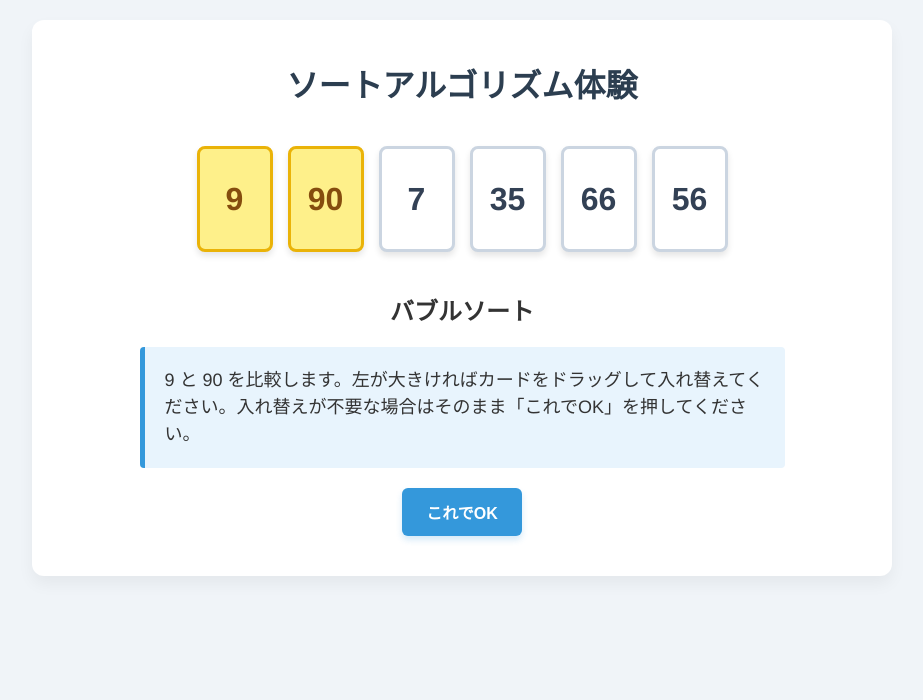
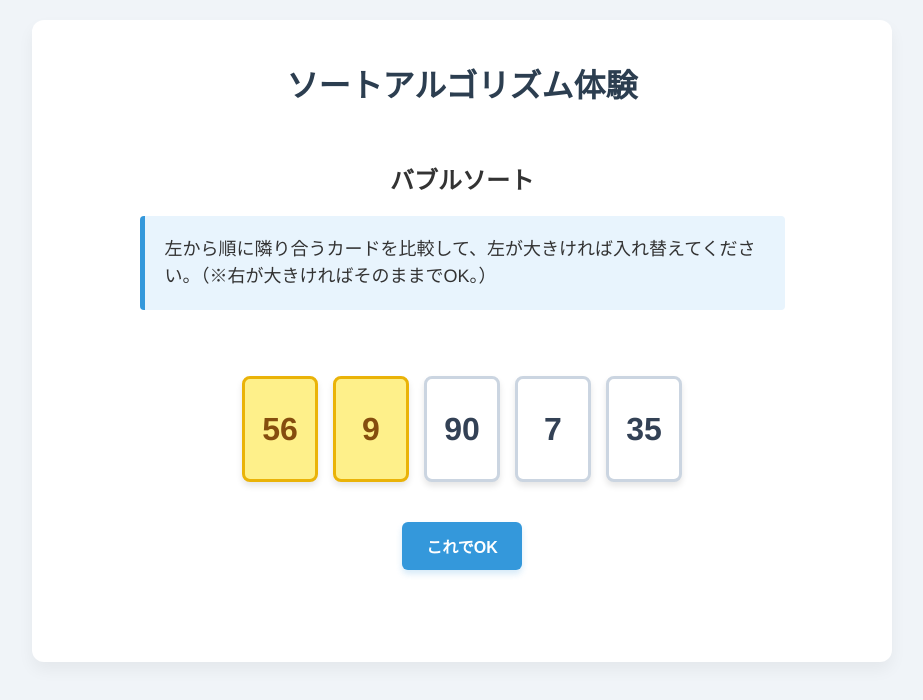
Before and after one commit to SodeClass/Joho1, a plain HTML site: page index.html in a window 1280 px wide. Both pictures are taken after a click on the button "バブルソートを開始". Shown: the whole page, without its empty margins (178-1101 px from the left). Drawn offline with nearby package versions, Linux system fonts and the light colour scheme.

Commit message:
微調整

```diff
--- a/index.html
+++ b/index.html
@@ -5,29 +5,36 @@
     <meta name="viewport" content="width=device-width, initial-scale=1.0">
     <title>ソートアルゴリズム体験学習アプリ</title>
     <link rel="stylesheet" href="style.css">
-    <!-- SortableJSの読み込み -->
-    <script src="https://cdn.jsdelivr.net/npm/sortablejs@latest/Sortable.min.js"></script>
+    <!-- Swap機能を利用するため、完全版のSortable.jsを読み込みます -->
+    <script src="https://cdn.jsdelivr.net/npm/sortablejs@latest/Sortable.js"></script>
 </head>
 <body>
     <div class="container">
         <h1>ソートアルゴリズム体験</h1>
 
+        <!-- 説明文やボタンの領域。高さを固定してカードの位置を揃える -->
+        <div class="header-area">
             <div class="controls" id="controls">
                 <button id="btn-bubble">バブルソートを開始</button>
                 <button id="btn-selection">選択ソートを開始</button>
             </div>
 
-        <!-- カードコンテナをゲームエリアの外に配置して常に表示 -->
+            <div id="game-info" class="hidden">
+                <h2 id="current-algo-title"></h2>
+                <div class="message-box" id="guide-message">
+                    <!-- ガイドメッセージがここに表示されます -->
+                </div>
+            </div>
+        </div>
+
+        <!-- 説明文より下にカードを配置 -->
         <div class="cards-container" id="cards-container">
             <!-- カードがここに並びます -->
         </div>
 
-        <div id="game-area" class="hidden">
-            <h2 id="current-algo-title"></h2>
-            <div class="message-box" id="guide-message">
-                <!-- ガイドメッセージがここに表示されます -->
-            </div>
-
+        <!-- アクションボタンや結果表示エリア -->
+        <div class="footer-area">
+            <div id="action-area" class="hidden">
                 <div class="action-box">
                     <button id="btn-ok">これでOK</button>
                 </div>
@@ -41,6 +48,7 @@
                 </div>
             </div>
         </div>
+    </div>
     <script src="main.js"></script>
 </body>
 </html>
--- a/main.js
+++ b/main.js
@@ -2,7 +2,8 @@ document.addEventListener('DOMContentLoaded', () => {
     const btnBubble = document.getElementById('btn-bubble');
     const btnSelection = document.getElementById('btn-selection');
     const controlsArea = document.getElementById('controls');
-    const gameArea = document.getElementById('game-area');
+    const gameInfo = document.getElementById('game-info');
+    const actionArea = document.getElementById('action-area');
     const resultArea = document.getElementById('result-area');
     const currentAlgoTitle = document.getElementById('current-algo-title');
     const guideMessage = document.getElementById('guide-message');
@@ -20,9 +21,9 @@ document.addEventListener('DOMContentLoaded', () => {
     let currentAlgo = '';
     let currentEdgeCard = null;
 
-    // ランダムな配列を生成 (5〜6個、重複なし)
+    // ランダムな配列を生成 (5個、重複なし)
     function generateRandomArray() {
-        const length = Math.floor(Math.random() * 2) + 5; // 5 or 6
+        const length = 5;
         const arr = [];
         while (arr.length < length) {
             const num = Math.floor(Math.random() * 99) + 1;
@@ -47,7 +48,7 @@ document.addEventListener('DOMContentLoaded', () => {
         for (let i = 0; i < length - 1; i++) {
             for (let j = 0; j < length - i - 1; j++) {
                 const startState = [...tempArr];
-                const msg = `${tempArr[j]} と ${tempArr[j+1]} を比較します。左が大きければカードをドラッグして入れ替えてください。入れ替えが不要な場合はそのまま「これでOK」を押してください。`;
+                const msg = `左から順に隣り合うカードを比較して、左が大きければ入れ替えてください。（※右が大きければそのままでOK。）`;
                 const targetValues = [tempArr[j], tempArr[j+1]];
 
                 const fixedIndices = [];
@@ -82,7 +83,7 @@ document.addEventListener('DOMContentLoaded', () => {
                 }
             }
 
-            const msg = `未整列部分から最小値を探し、左端のカード（${tempArr[i]}）と入れ替えてください。入れ替えが不要な場合はそのまま「これでOK」を押してください。`;
+            const msg = `未整列部分から最小値を探し、左端のカードと入れ替えてください。（※左端が最小ならそのままでOK。）`;
             const targetValues = [tempArr[i]];
 
             const fixedIndices = [];
@@ -118,7 +119,8 @@ document.addEventListener('DOMContentLoaded', () => {
         }
 
         controlsArea.classList.add('hidden');
-        gameArea.classList.remove('hidden');
+        gameInfo.classList.remove('hidden');
+        actionArea.classList.remove('hidden');
         resultArea.classList.add('hidden');
 
         renderStep();
@@ -142,12 +144,25 @@ document.addEventListener('DOMContentLoaded', () => {
         arr.forEach((num, index) => {
             const card = document.createElement('div');
             card.className = 'card';
+
+            let isDraggable = true;
+
+            if (fixedIndices.includes(index)) {
+                card.classList.add('fixed');
+                isDraggable = false;
+            }
+
             if (targetValues.includes(num)) {
                 card.classList.add('highlight');
+            } else if (currentAlgo === 'bubble') {
+                // バブルソートでは強調されていないものはドラッグ不可
+                isDraggable = false;
             }
-            if (fixedIndices.includes(index)) {
-                card.classList.add('fixed');
+
+            if (!isDraggable) {
+                card.classList.add('not-draggable');
             }
+
             card.textContent = num;
             card.dataset.value = num;
             cardsContainer.appendChild(card);
@@ -162,14 +177,14 @@ document.addEventListener('DOMContentLoaded', () => {
             ghostClass: 'sortable-ghost',
             swap: true,
             swapClass: 'highlight-swap',
+            filter: '.not-draggable',
             onStart: function(evt) {
                 if (currentAlgo === 'selection' && edgeIndex !== -1) {
                     currentEdgeCard = cardsContainer.children[edgeIndex];
                 }
             },
             onMove: function(evt) {
-                // fixedのカードは動かしたり、入れ替え先にしたりできない
-                if (evt.dragged.classList.contains('fixed') || evt.related.classList.contains('fixed')) {
+                if (evt.related.classList.contains('not-draggable')) {
                     return false;
                 }
 
@@ -197,7 +212,11 @@ document.addEventListener('DOMContentLoaded', () => {
             currentStepIndex++;
             renderStep();
         } else {
+            // アニメーションのリセットと再適用を確実に行う
+            cardsContainer.classList.remove('shake');
+            void cardsContainer.offsetWidth; // リフローを強制
             cardsContainer.classList.add('shake');
+
             setTimeout(() => {
                 cardsContainer.classList.remove('shake');
                 // アラートは出さずに自動で戻す
@@ -208,7 +227,8 @@ document.addEventListener('DOMContentLoaded', () => {
 
     // 終了処理
     function finishGame() {
-        gameArea.classList.add('hidden');
+        gameInfo.classList.add('hidden');
+        actionArea.classList.add('hidden');
         resultArea.classList.remove('hidden');
         resultMessage.textContent = `完了しました。手数は${moveCount}回でした。`;
 
@@ -236,7 +256,8 @@ document.addEventListener('DOMContentLoaded', () => {
     function resetUI() {
         controlsArea.classList.remove('hidden');
         resultArea.classList.add('hidden');
-        gameArea.classList.add('hidden');
+        gameInfo.classList.add('hidden');
+        actionArea.classList.add('hidden');
         currentAlgo = '';
         renderCards(globalInitialArray, [], [], -1);
     }
--- a/style.css
+++ b/style.css
@@ -25,13 +25,40 @@ h1 {
     color: #2c3e50;
 }
 
+.header-area {
+    min-height: 200px;
+    display: flex;
+    flex-direction: column;
+    justify-content: center;
+    align-items: center;
+}
+
+.footer-area {
+    min-height: 100px;
+    display: flex;
+    flex-direction: column;
+    justify-content: flex-start;
+    align-items: center;
+}
+
 .controls {
     margin-bottom: 20px;
+    display: flex;
+    flex-wrap: wrap;
+    gap: 15px;
+    justify-content: center;
+}
+
+.retry-controls {
+    display: flex;
+    flex-wrap: wrap;
+    gap: 15px;
+    justify-content: center;
 }
 
 button {
     padding: 12px 24px;
-    margin: 0 10px;
+    margin: 0;
     font-size: 16px;
     font-weight: bold;
     cursor: pointer;
@@ -108,6 +135,8 @@ button:active {
 /* SortableJSのドラッグ中プレビュー */
 .sortable-ghost {
     opacity: 0.4;
+}
+
 /* 確定したカードのスタイル */
 .card.fixed {
     background-color: #e2e8f0;
@@ -139,7 +168,9 @@ button:active {
     opacity: 0.8;
 }
 
-
+/* ドラッグできない要素を半透明にせず、普通の見た目にする */
+.not-draggable {
+    cursor: default;
 }
 
 /* 不正解時のアニメーション */
```
Lines whose indentation alone changed are shown as unchanged.
